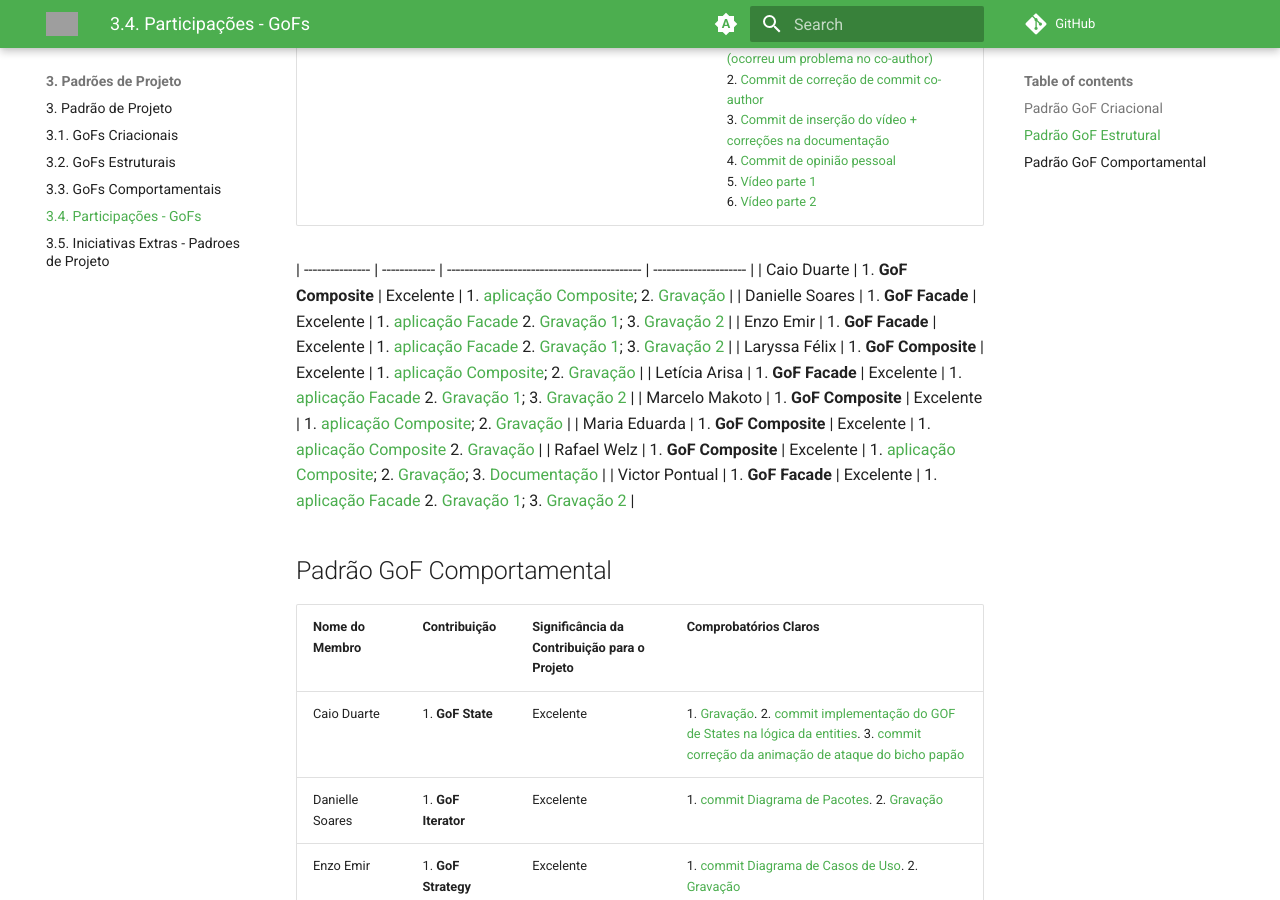
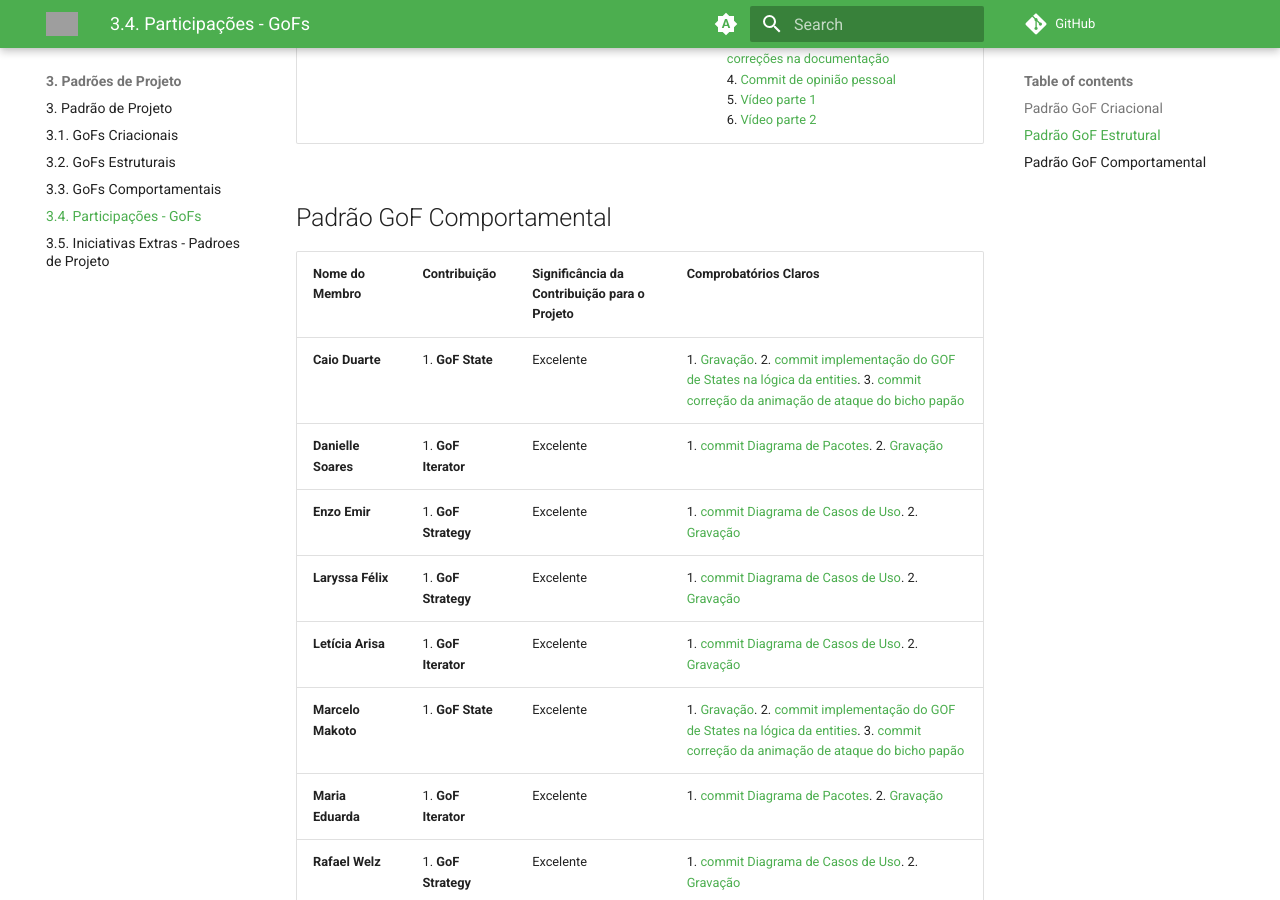
Before and after one commit to UnBArqDsw2025-2-Turma01/2025.2-T01-G1_JogoDigital_Entrega_03, an MkDocs documentation site: the page built from docs/PadroesDeProjeto/3.4.ParticipacoesPadroes.md, in a window 1280 px wide and 900 px high, scrolled down 2314 px. Built offline with MkDocs 1.6.1 and Material for MkDocs 9.7.7, drawn with Linux system fonts in a browser that asks for light colours; some of the changed text lies outside the part shown; grey boxes are pictures that could not be loaded.

Commit message:
feat: tabela de contribuições

```diff
--- a/docs/PadroesDeProjeto/3.4.ParticipacoesPadroes.md
+++ b/docs/PadroesDeProjeto/3.4.ParticipacoesPadroes.md
@@ -8,15 +8,15 @@ O desenvolvedor que fez o commit final agiu como catalisador. As discussões, re
 
 | Nome do Membro  | Contribuição | Significância da Contribuição para o Projeto | Comprobatórios Claros |
 | --------------- | ------------ | -------------------------------------------- | --------------------- |
-| Caio Duarte     | 1. **GoF Singleton**  | Excelente  |  1. [aplicação Singleton](https://github.com/UnBArqDsw2025-2-Turma01/2025.2-T01-G1_JogoDigital/commit/3169668b0520cfbfbe8605f891a132ded461d499) ; 2.[Gravação](https://www.youtube.com/watch?v=RtJ-M3CTaQI&t=1s) 3. [Documentação](https://github.com/UnBArqDsw2025-2-Turma01/2025.2-T01-G1_JogoDigital_Entrega_03/commit/ebcc257d9f5c15c7dfdabb3bf23b5314db168f5a)  |
-| Danielle Soares | 1. **GoF Prototype**  | Excelente  |  1. [commit Diagrama de implantação](https://github.com/UnBArqDsw2025-2-Turma01/2025.2-T01-G1_JogoDigital_Entrega_02/commit/53a195992e1eaaef60f93ebe71676c5b3474c292) ; 2.[Gravação](https://youtu.be/Z9hxflRPTf0?si=i-KwVYkAY0yN0mI3) |
-| Enzo Emir       | 1. **GoF Prototype**   | Excelente  |  1. [commit 1 Diagrama de Classes](https://github.com/UnBArqDsw2025-2-Turma01/2025.2-T01-G1_JogoDigital_Entrega_02/commit/32b99d3a7d81fb4deee850e6529a206d8e879e92) ; 2. [commit 2 Diagrama de Classes](https://github.com/UnBArqDsw2025-2-Turma01/2025.2-T01-G1_JogoDigital_Entrega_02/commit/3f341c5ce0d12e2b3a4063b3aede0e1bd4dd2f40); 3. [Gravação 1](https://youtu.be/Hxe16odUVmw); 4. [Gravação 2](https://youtu.be/p-m22NroSl8) |
-| Laryssa Félix   | 1. **GoF Singleton**      | Excelente                  |  1. [aplicação Singleton](https://github.com/UnBArqDsw2025-2-Turma01/2025.2-T01-G1_JogoDigital/commit/3169668b0520cfbfbe8605f891a132ded461d499) ; 2.[Gravação](https://www.youtube.com/watch?v=RtJ-M3CTaQI&t=1s) 3. [Documentação](https://github.com/UnBArqDsw2025-2-Turma01/2025.2-T01-G1_JogoDigital_Entrega_03/commit/ebcc257d9f5c15c7dfdabb3bf23b5314db168f5a)                        |
-| Letícia Arisa   | 1. **GoF Prototype**   | Excelente  |  1. [commit 1 Diagrama de Classes](https://github.com/UnBArqDsw2025-2-Turma01/2025.2-T01-G1_JogoDigital_Entrega_02/commit/32b99d3a7d81fb4deee850e6529a206d8e879e92) ; 2. [commit 2 Diagrama de Classes](https://github.com/UnBArqDsw2025-2-Turma01/2025.2-T01-G1_JogoDigital_Entrega_02/commit/3f341c5ce0d12e2b3a4063b3aede0e1bd4dd2f40); 3. [Gravação 1](https://youtu.be/Hxe16odUVmw); 4. [Gravação 2](https://youtu.be/p-m22NroSl8) |
-| Marcelo Makoto  | 1. **GoF Prototype**   | Excelente  |  1. [commit 1 Diagrama de Classes](https://github.com/UnBArqDsw2025-2-Turma01/2025.2-T01-G1_JogoDigital_Entrega_02/commit/32b99d3a7d81fb4deee850e6529a206d8e879e92) ; 2. [commit 2 Diagrama de Classes](https://github.com/UnBArqDsw2025-2-Turma01/2025.2-T01-G1_JogoDigital_Entrega_02/commit/3f341c5ce0d12e2b3a4063b3aede0e1bd4dd2f40); 3. [Gravação 1](https://youtu.be/Hxe16odUVmw); 4. [Gravação 2](https://youtu.be/p-m22NroSl8) |
-| Maria Eduarda   |  1. **GoF Prototype**    | Excelente  |  1. [commit Diagrama de implantação](https://github.com/UnBArqDsw2025-2-Turma01/2025.2-T01-G1_JogoDigital_Entrega_02/commit/53a195992e1eaaef60f93ebe71676c5b3474c292) ; 2.[Gravação](https://youtu.be/Z9hxflRPTf0?si=i-KwVYkAY0yN0mI3) |
-| Rafael Welz     |1. **GoF Singleton**     | Excelente                  |  1. [aplicação Singleton](https://github.com/UnBArqDsw2025-2-Turma01/2025.2-T01-G1_JogoDigital/commit/3169668b0520cfbfbe8605f891a132ded461d499) ; 2.[Gravação](https://www.youtube.com/watch?v=RtJ-M3CTaQI&t=1s) 3. [Documentação](https://github.com/UnBArqDsw2025-2-Turma01/2025.2-T01-G1_JogoDigital_Entrega_03/commit/2f04990ef786f9bbbafaa32327e4468a83772b85)                       |
-| Victor Pontual  |1. **GoF Singleton**     | Excelente                  |  1. [aplicação Singleton](https://github.com/UnBArqDsw2025-2-Turma01/2025.2-T01-G1_JogoDigital/commit/3169668b0520cfbfbe8605f891a132ded461d499) ; 2. [Gravação](https://www.youtube.com/watch?v=RtJ-M3CTaQI&t=1s) 3. [Documentação](https://github.com/UnBArqDsw2025-2-Turma01/2025.2-T01-G1_JogoDigital_Entrega_03/commit/2f04990ef786f9bbbafaa32327e4468a83772b85)  |
+| **Caio Duarte**     | 1. **GoF Singleton**  | Excelente  |  1. [aplicação Singleton](https://github.com/UnBArqDsw2025-2-Turma01/2025.2-T01-G1_JogoDigital/commit/3169668b0520cfbfbe8605f891a132ded461d499) ; 2.[Gravação](https://www.youtube.com/watch?v=RtJ-M3CTaQI&t=1s) 3. [Documentação](https://github.com/UnBArqDsw2025-2-Turma01/2025.2-T01-G1_JogoDigital_Entrega_03/commit/ebcc257d9f5c15c7dfdabb3bf23b5314db168f5a)  |
+| **Danielle Soares** | 1. **GoF Prototype**  | Excelente  |  1. [commit Diagrama de implantação](https://github.com/UnBArqDsw2025-2-Turma01/2025.2-T01-G1_JogoDigital_Entrega_02/commit/53a195992e1eaaef60f93ebe71676c5b3474c292) ; 2.[Gravação](https://www.youtube.com/watch?v=IraLkD6UEac) |
+| **Enzo Emir**       | 1. **GoF Prototype**   | Excelente  |  1. [commit Diagrama de implantação](https://github.com/UnBArqDsw2025-2-Turma01/2025.2-T01-G1_JogoDigital_Entrega_02/commit/53a195992e1eaaef60f93ebe71676c5b3474c292) ; 2.[Gravação](https://www.youtube.com/watch?v=IraLkD6UEac) |
+| **Laryssa Félix**   | 1. **GoF Singleton**      | Excelente                  |  1. [aplicação Singleton](https://github.com/UnBArqDsw2025-2-Turma01/2025.2-T01-G1_JogoDigital/commit/3169668b0520cfbfbe8605f891a132ded461d499) ; 2.[Gravação](https://www.youtube.com/watch?v=RtJ-M3CTaQI&t=1s) 3. [Documentação](https://github.com/UnBArqDsw2025-2-Turma01/2025.2-T01-G1_JogoDigital_Entrega_03/commit/ebcc257d9f5c15c7dfdabb3bf23b5314db168f5a)                        |
+| **Letícia Arisa**   | 1. **GoF Prototype**   | Excelente  |  1. [commit Diagrama de implantação](https://github.com/UnBArqDsw2025-2-Turma01/2025.2-T01-G1_JogoDigital_Entrega_02/commit/53a195992e1eaaef60f93ebe71676c5b3474c292) ; 2.[Gravação](https://www.youtube.com/watch?v=IraLkD6UEac) |
+| **Marcelo Makoto**  | 1. **GoF Prototype**   | Excelente  |  1. [commit Diagrama de implantação](https://github.com/UnBArqDsw2025-2-Turma01/2025.2-T01-G1_JogoDigital_Entrega_02/commit/53a195992e1eaaef60f93ebe71676c5b3474c292) ; 2.[Gravação](https://www.youtube.com/watch?v=IraLkD6UEac) |
+| **Maria Eduarda**  |  1. **GoF Prototype**    | Excelente  |  1. [commit Diagrama de implantação](https://github.com/UnBArqDsw2025-2-Turma01/2025.2-T01-G1_JogoDigital_Entrega_02/commit/53a195992e1eaaef60f93ebe71676c5b3474c292) ; 2.[Gravação](https://www.youtube.com/watch?v=IraLkD6UEac) |
+| **Rafael Welz**     |1. **GoF Singleton**     | Excelente                  |  1. [aplicação Singleton](https://github.com/UnBArqDsw2025-2-Turma01/2025.2-T01-G1_JogoDigital/commit/3169668b0520cfbfbe8605f891a132ded461d499) ; 2.[Gravação](https://www.youtube.com/watch?v=RtJ-M3CTaQI&t=1s) 3. [Documentação](https://github.com/UnBArqDsw2025-2-Turma01/2025.2-T01-G1_JogoDigital_Entrega_03/commit/2f04990ef786f9bbbafaa32327e4468a83772b85)                       |
+| **Victor Pontual**  |1. **GoF Singleton**     | Excelente                  |  1. [aplicação Singleton](https://github.com/UnBArqDsw2025-2-Turma01/2025.2-T01-G1_JogoDigital/commit/3169668b0520cfbfbe8605f891a132ded461d499) ; 2. [Gravação](https://www.youtube.com/watch?v=RtJ-M3CTaQI&t=1s) 3. [Documentação](https://github.com/UnBArqDsw2025-2-Turma01/2025.2-T01-G1_JogoDigital_Entrega_03/commit/2f04990ef786f9bbbafaa32327e4468a83772b85)  |
 
 
 ## Padrão GoF Estrutural
@@ -34,30 +34,18 @@ O desenvolvedor que fez o commit final agiu como catalisador. As discussões, re
 | **Victor Pontual**  | 1. Facade | Excelente | 1. [Commit de inserção de documentação (ocorreu um problema no co-author)](https://github.com/UnBArqDsw2025-2-T01-G1_JogoDigital_Entrega_03/commit/8a8927b99b2e48fe098412f0cf699d7ef2667095)<br>2. [Commit de correção de commit co-author](https://github.com/UnBArqDsw2025-2-T01-G1_JogoDigital_Entrega_03/commit/025af7de8f21a0d482f9b5ed5760230c9e58cdd7)<br>3. [Commit de inserção do vídeo + correções na documentação](https://github.com/UnBArqDsw2025-2-T01-G1_JogoDigital_Entrega_03/commit/c63a3da344685482ac27bb8c94cab32c1e45c49d)<br>4. [Commit de opinião pessoal](https://github.com/UnBArqDsw2025-2-T01-G1_JogoDigital_Entrega_03/commit/6bd286f1b2fca264788a20acf0972931c66744cd)<br>5. [Vídeo parte 1](https://www.youtube.com/watch?v=Jyx_49t3pEk)<br>6. [Vídeo parte 2](https://www.youtube.com/watch?v=5SWWsrv-F6s) |
 
 
-| --------------- | ------------ | -------------------------------------------- | --------------------- |
-| Caio Duarte     | 1. **GoF Composite**         | Excelente           | 1. [aplicação Composite](https://github.com/UnBArqDsw2025-2-Turma01/2025.2-T01-G1_JogoDigital/commit/c9ff4a4dda5f9822abe89e0c5df0dd85d887a83e);  2. [Gravação](https://www.youtube.com/watch?v=62f51kDLWNQ)                     |
-| Danielle Soares | 1. **GoF Facade**    | Excelente           | 1. [aplicação Facade](https://github.com/UnBArqDsw2025-2-Turma01/2025.2-T01-G1_JogoDigital_Entrega_02/commit/e4db12b7bd32b99fb5a126590f273dbe368ac9ce)  2. [Gravação 1](https://www.youtube.com/watch?v=Jyx_49t3pEk); 3. [Gravação 2](https://www.youtube.com/watch?v=5SWWsrv-F6s)                      |
-| Enzo Emir       | 1. **GoF Facade**    | Excelente           | 1. [aplicação Facade](https://github.com/UnBArqDsw2025-2-Turma01/2025.2-T01-G1_JogoDigital_Entrega_02/commit/e4db12b7bd32b99fb5a126590f273dbe368ac9ce)  2. [Gravação 1](https://www.youtube.com/watch?v=Jyx_49t3pEk); 3. [Gravação 2](https://www.youtube.com/watch?v=5SWWsrv-F6s)                    |
-| Laryssa Félix   | 1. **GoF Composite**         |  Excelente                 |  1. [aplicação Composite](https://github.com/UnBArqDsw2025-2-Turma01/2025.2-T01-G1_JogoDigital/commit/c9ff4a4dda5f9822abe89e0c5df0dd85d887a83e); 2. [Gravação](https://www.youtube.com/watch?v=62f51kDLWNQ)                     |
-| Letícia Arisa   | 1. **GoF Facade**     | Excelente           | 1. [aplicação Facade](https://github.com/UnBArqDsw2025-2-Turma01/2025.2-T01-G1_JogoDigital_Entrega_02/commit/e4db12b7bd32b99fb5a126590f273dbe368ac9ce)  2. [Gravação 1](https://www.youtube.com/watch?v=Jyx_49t3pEk); 3. [Gravação 2](https://www.youtube.com/watch?v=5SWWsrv-F6s)                    |
-| Marcelo Makoto  | 1. **GoF Composite**        | Excelente           | 1. [aplicação Composite](https://github.com/UnBArqDsw2025-2-Turma01/2025.2-T01-G1_JogoDigital/commit/c9ff4a4dda5f9822abe89e0c5df0dd85d887a83e);  2. [Gravação](https://www.youtube.com/watch?v=62f51kDLWNQ)                       |
-| Maria Eduarda   | 1. **GoF Composite**        | Excelente           | 1. [aplicação Composite](https://github.com/UnBArqDsw2025-2-Turma01/2025.2-T01-G1_JogoDigital/commit/c9ff4a4dda5f9822abe89e0c5df0dd85d887a83e)  2. [Gravação](https://www.youtube.com/watch?v=62f51kDLWNQ)                     |
-| Rafael Welz     | 1. **GoF Composite**    |  Excelente                 |  1. [aplicação Composite](https://github.com/UnBArqDsw2025-2-Turma01/2025.2-T01-G1_JogoDigital/commit/c9ff4a4dda5f9822abe89e0c5df0dd85d887a83e);  2. [Gravação](https://www.youtube.com/watch?v=62f51kDLWNQ); 3. [Documentação](https://github.com/UnBArqDsw2025-2-Turma01/2025.2-T01-G1_JogoDigital_Entrega_03/commit/c6ba83e287b2020a2030d8ad13e6444259fc0855)                    |
-| Victor Pontual  | 1. **GoF Facade**      |  Excelente                 |  1. [aplicação Facade](https://github.com/UnBArqDsw2025-2-Turma01/2025.2-T01-G1_JogoDigital_Entrega_02/commit/e4db12b7bd32b99fb5a126590f273dbe368ac9ce)  2. [Gravação 1](https://www.youtube.com/watch?v=Jyx_49t3pEk); 3. [Gravação 2](https://www.youtube.com/watch?v=5SWWsrv-F6s)                      |
-
-
 ## Padrão GoF Comportamental
 
 | Nome do Membro  | Contribuição | Significância da Contribuição para o Projeto | Comprobatórios Claros |
 | --------------- | ------------ | -------------------------------------------- | --------------------- |
-| Caio Duarte     | 1. **GoF State**          |Excelente      | 1. [Gravação](https://youtu.be/lNZ9JtHjowE?si=zf8IN-2ZSAG_xt7e). 2. [commit implementação do GOF de States na lógica da entities](https://github.com/UnBArqDsw2025-2-Turma01/2025.2-T01-G1_JogoDigital/commit/77e74537512ae3314d3c3320cfc1404b0cdafb32). 3. [commit correção da animação de ataque do bicho papão](https://github.com/UnBArqDsw2025-2-Turma01/2025.2-T01-G1_JogoDigital/commit/a3c6bebf02041efb9118225c9eee9a550f330d28)                 |
-| Danielle Soares | 1. **GoF Iterator**           |Excelente      | 1. [commit Diagrama de Pacotes](https://github.com/UnBArqDsw2025-2-Turma01/2025.2-T01-G1_JogoDigital_Entrega_02/commit/05f5578228a89522bf5e17ee69fa2396973f8e35). 2. [Gravação](https://youtu.be/uXsC8_--G7E)                 |
-| Enzo Emir       | 1. **GoF Strategy** |Excelente      | 1. [commit Diagrama de Casos de Uso](https://github.com/UnBArqDsw2025-2-Turma01/2025.2-T01-G1_JogoDigital_Entrega_02/commit/e7bbeeffe2d3c486257b5ce099b325a60f13cc5f). 2. [Gravação](https://youtu.be/QKZyKbrpQQ8?si=hm_XPD75T9GST_8P)                 |
-| Laryssa Félix   | 1. **GoF Strategy**  |Excelente      | 1. [commit Diagrama de Casos de Uso](https://github.com/UnBArqDsw2025-2-Turma01/2025.2-T01-G1_JogoDigital_Entrega_02/commit/e7bbeeffe2d3c486257b5ce099b325a60f13cc5f). 2. [Gravação](https://youtu.be/QKZyKbrpQQ8?si=hm_XPD75T9GST_8P)                 |
-| Letícia Arisa   | 1. **GoF Iterator** |Excelente      | 1. [commit Diagrama de Casos de Uso](https://github.com/UnBArqDsw2025-2-Turma01/2025.2-T01-G1_JogoDigital_Entrega_02/commit/e7bbeeffe2d3c486257b5ce099b325a60f13cc5f). 2. [Gravação](https://youtu.be/Tkf-3dM0WR8)                 |
-| Marcelo Makoto  | 1. **GoF State**    |Excelente      |  1. [Gravação](https://youtu.be/lNZ9JtHjowE?si=zf8IN-2ZSAG_xt7e). 2. [commit implementação do GOF de States na lógica da entities](https://github.com/UnBArqDsw2025-2-Turma01/2025.2-T01-G1_JogoDigital/commit/77e74537512ae3314d3c3320cfc1404b0cdafb32). 3. [commit correção da animação de ataque do bicho papão](https://github.com/UnBArqDsw2025-2-Turma01/2025.2-T01-G1_JogoDigital/commit/a3c6bebf02041efb9118225c9eee9a550f330d28) |
-| Maria Eduarda   | 1. **GoF Iterator**            |Excelente      | 1. [commit Diagrama de Pacotes](https://github.com/UnBArqDsw2025-2-Turma01/2025.2-T01-G1_JogoDigital_Entrega_02/commit/05f5578228a89522bf5e17ee69fa2396973f8e35). 2. [Gravação](https://youtu.be/uXsC8_--G7E)                 |
-| Rafael Welz     | 1. **GoF Strategy**    |Excelente      | 1. [commit Diagrama de Casos de Uso](https://github.com/UnBArqDsw2025-2-Turma01/2025.2-T01-G1_JogoDigital_Entrega_02/commit/e7bbeeffe2d3c486257b5ce099b325a60f13cc5f). 2. [Gravação](https://youtu.be/QKZyKbrpQQ8?si=hm_XPD75T9GST_8P)                 |
-| Victor Pontual  | 1. **GoF State**    |Excelente      | 1. [Gravação](https://youtu.be/lNZ9JtHjowE?si=zf8IN-2ZSAG_xt7e). 2. [commit implementação do GOF de States na lógica da entities](https://github.com/UnBArqDsw2025-2-Turma01/2025.2-T01-G1_JogoDigital/commit/77e74537512ae3314d3c3320cfc1404b0cdafb32). 3. [commit correção da animação de ataque do bicho papão](https://github.com/UnBArqDsw2025-2-Turma01/2025.2-T01-G1_JogoDigital/commit/a3c6bebf02041efb9118225c9eee9a550f330d28)                 |
+| **Caio Duarte**     | 1. **GoF State**          |Excelente      | 1. [Gravação](https://youtu.be/lNZ9JtHjowE?si=zf8IN-2ZSAG_xt7e). 2. [commit implementação do GOF de States na lógica da entities](https://github.com/UnBArqDsw2025-2-Turma01/2025.2-T01-G1_JogoDigital/commit/77e74537512ae3314d3c3320cfc1404b0cdafb32). 3. [commit correção da animação de ataque do bicho papão](https://github.com/UnBArqDsw2025-2-Turma01/2025.2-T01-G1_JogoDigital/commit/a3c6bebf02041efb9118225c9eee9a550f330d28)                 |
+| **Danielle Soares** | 1. **GoF Iterator**           |Excelente      | 1. [commit Diagrama de Pacotes](https://github.com/UnBArqDsw2025-2-Turma01/2025.2-T01-G1_JogoDigital_Entrega_02/commit/05f5578228a89522bf5e17ee69fa2396973f8e35). 2. [Gravação](https://youtu.be/uXsC8_--G7E)                 |
+| **Enzo Emir**       | 1. **GoF Strategy** |Excelente      | 1. [commit Diagrama de Casos de Uso](https://github.com/UnBArqDsw2025-2-Turma01/2025.2-T01-G1_JogoDigital_Entrega_02/commit/e7bbeeffe2d3c486257b5ce099b325a60f13cc5f). 2. [Gravação](https://youtu.be/QKZyKbrpQQ8?si=hm_XPD75T9GST_8P)                 |
+| **Laryssa Félix**   | 1. **GoF Strategy**  |Excelente      | 1. [commit Diagrama de Casos de Uso](https://github.com/UnBArqDsw2025-2-Turma01/2025.2-T01-G1_JogoDigital_Entrega_02/commit/e7bbeeffe2d3c486257b5ce099b325a60f13cc5f). 2. [Gravação](https://youtu.be/QKZyKbrpQQ8?si=hm_XPD75T9GST_8P)                 |
+| **Letícia Arisa**   | 1. **GoF Iterator** |Excelente      | 1. [commit Diagrama de Casos de Uso](https://github.com/UnBArqDsw2025-2-Turma01/2025.2-T01-G1_JogoDigital_Entrega_02/commit/e7bbeeffe2d3c486257b5ce099b325a60f13cc5f). 2. [Gravação](https://youtu.be/Tkf-3dM0WR8)                 |
+| **Marcelo Makoto**  | 1. **GoF State**    |Excelente      |  1. [Gravação](https://youtu.be/lNZ9JtHjowE?si=zf8IN-2ZSAG_xt7e). 2. [commit implementação do GOF de States na lógica da entities](https://github.com/UnBArqDsw2025-2-Turma01/2025.2-T01-G1_JogoDigital/commit/77e74537512ae3314d3c3320cfc1404b0cdafb32). 3. [commit correção da animação de ataque do bicho papão](https://github.com/UnBArqDsw2025-2-Turma01/2025.2-T01-G1_JogoDigital/commit/a3c6bebf02041efb9118225c9eee9a550f330d28) |
+| **Maria Eduarda**   | 1. **GoF Iterator**            |Excelente      | 1. [commit Diagrama de Pacotes](https://github.com/UnBArqDsw2025-2-Turma01/2025.2-T01-G1_JogoDigital_Entrega_02/commit/05f5578228a89522bf5e17ee69fa2396973f8e35). 2. [Gravação](https://youtu.be/uXsC8_--G7E)                 |
+| **Rafael Welz**     | 1. **GoF Strategy**    |Excelente      | 1. [commit Diagrama de Casos de Uso](https://github.com/UnBArqDsw2025-2-Turma01/2025.2-T01-G1_JogoDigital_Entrega_02/commit/e7bbeeffe2d3c486257b5ce099b325a60f13cc5f). 2. [Gravação](https://youtu.be/QKZyKbrpQQ8?si=hm_XPD75T9GST_8P)                 |
+| **Victor Pontual**  | 1. **GoF State**    |Excelente      | 1. [Gravação](https://youtu.be/lNZ9JtHjowE?si=zf8IN-2ZSAG_xt7e). 2. [commit implementação do GOF de States na lógica da entities](https://github.com/UnBArqDsw2025-2-Turma01/2025.2-T01-G1_JogoDigital/commit/77e74537512ae3314d3c3320cfc1404b0cdafb32). 3. [commit correção da animação de ataque do bicho papão](https://github.com/UnBArqDsw2025-2-Turma01/2025.2-T01-G1_JogoDigital/commit/a3c6bebf02041efb9118225c9eee9a550f330d28)                 |
 
 states: falta vídeo
```
